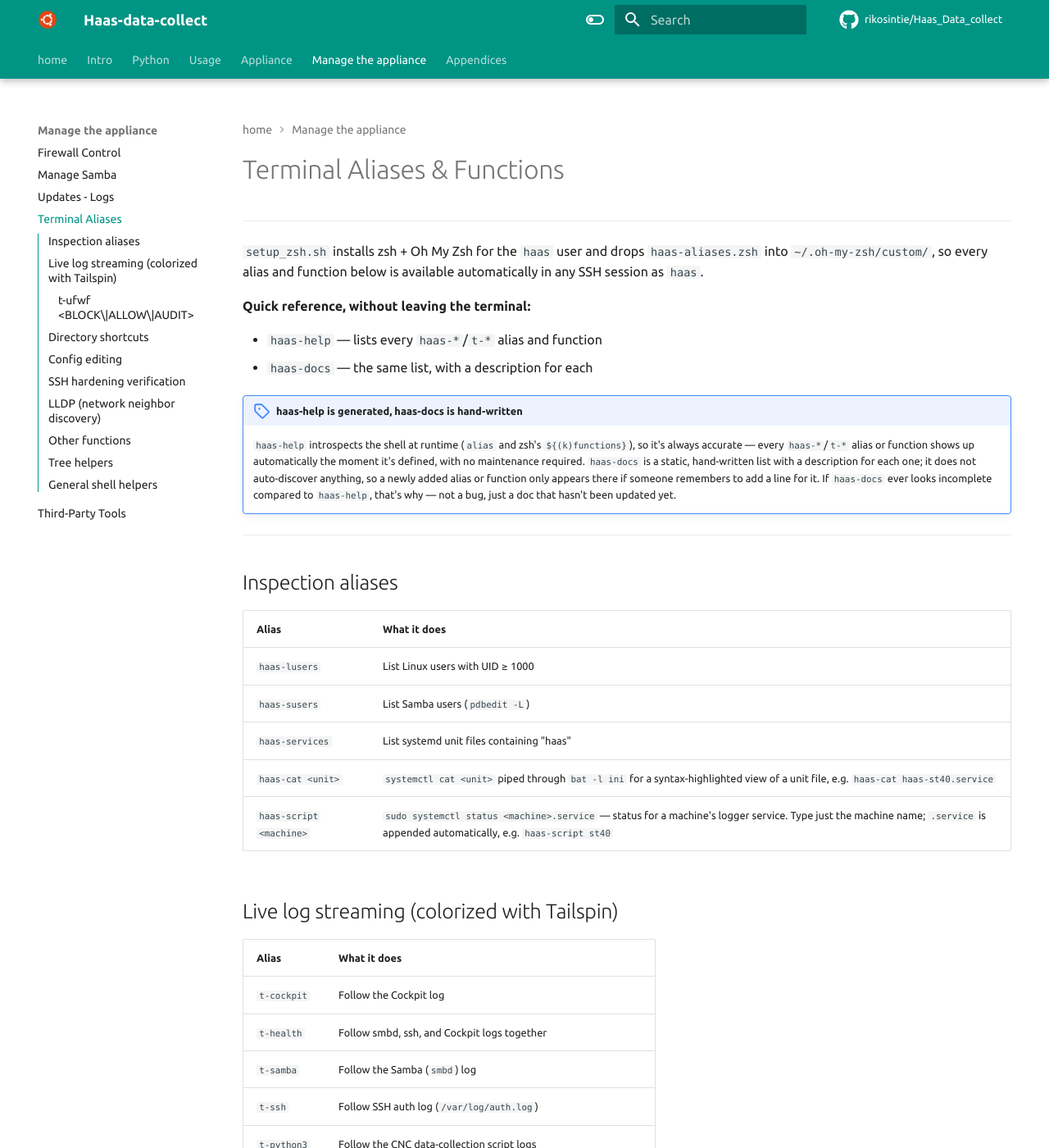
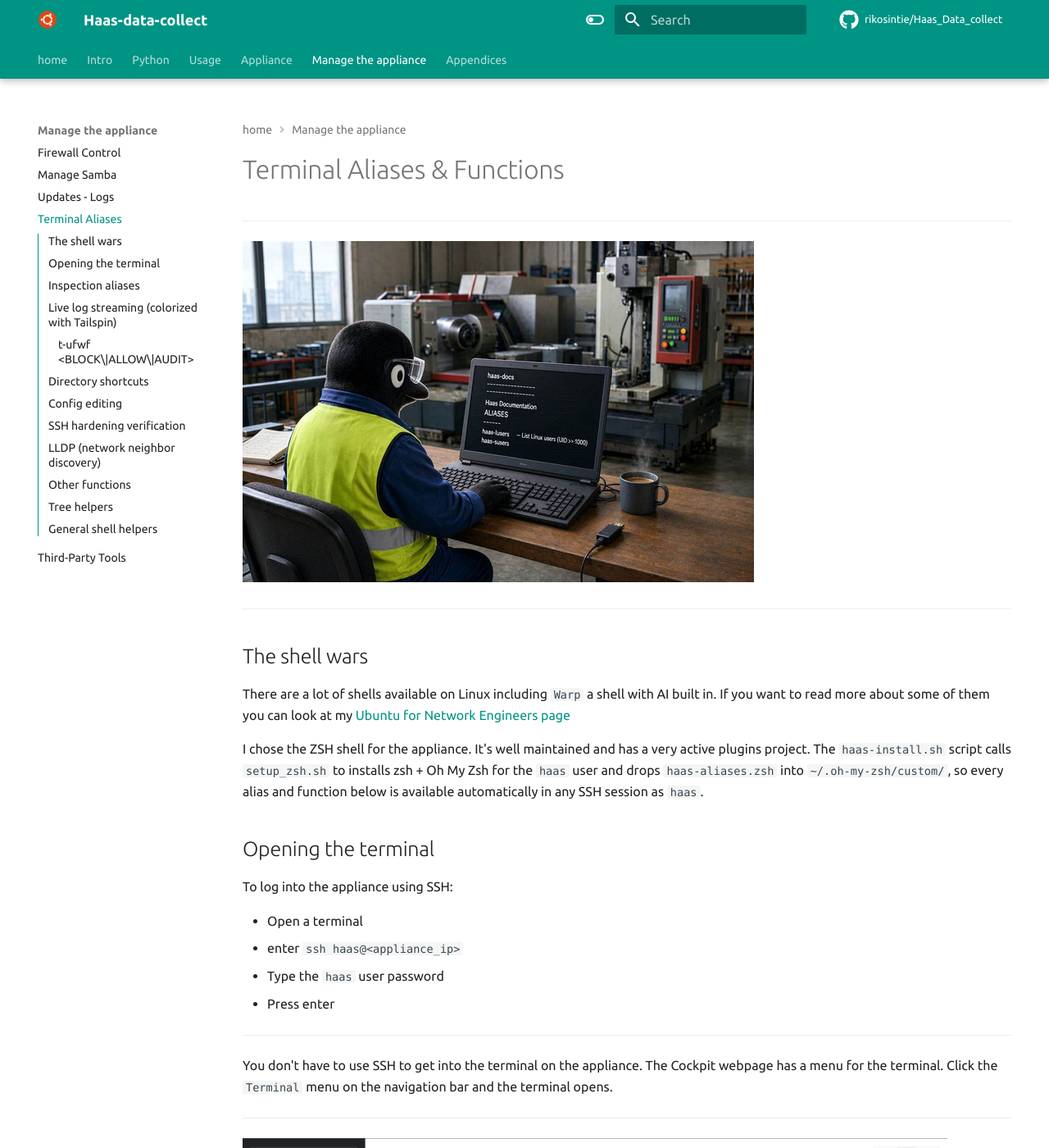
Before and after one commit to rikosintie/Haas_Data_collect, an MkDocs documentation site: the page built from docs/manage_the_appliance/terminal_aliases.md, in a window 1280 px wide and 1400 px high. Shown: the whole window at 82% size. Built offline with MkDocs 1.6.1 and Material for MkDocs 9.7.7, drawn with Linux system fonts in a browser that asks for light colours; some web fonts are replaced; comment, search, counter and statistics services are not loaded; some of the changed text lies outside the part shown.

Commit message:
Git Title: terminal_aliases.md: Added images and screenshots

```diff
--- a/docs/manage_the_appliance/terminal_aliases.md
+++ b/docs/manage_the_appliance/terminal_aliases.md
@@ -2,11 +2,38 @@
 
 ----------------------------------------------------------------
 
-`setup_zsh.sh` installs zsh + Oh My Zsh for the `haas` user and drops
-`haas-aliases.zsh` into `~/.oh-my-zsh/custom/`, so every alias and
-function below is available automatically in any SSH session as `haas`.
+![screenshot](./img/Tux_terminal.resized.jpg)
+
+----------------------------------------------------------------
+
+## The shell wars
+
+There are a lot of shells available on Linux including `Warp` a shell with AI built in. If you want to read more about some of them you can look at my [Ubuntu for Network Engineers page](https://rikosintie.github.io/Ubuntu4NetworkEngineers/terminal){: target="_blank" rel="noopener" }
+
+I chose the ZSH shell for the appliance. It's well maintained and has a very active plugins project. The `haas-install.sh` script calls `setup_zsh.sh` to installs zsh + Oh My Zsh for the `haas` user and drops `haas-aliases.zsh` into `~/.oh-my-zsh/custom/`, so every alias and function below is available automatically in any SSH session as `haas`.
+
+## Opening the terminal
+
+To log into the appliance using SSH:
+
+- Open a terminal
+- enter `ssh haas@<appliance_ip>`
+- Type the `haas` user password
+- Press enter
+
+----------------------------------------------------------------
+
+You don't have to use SSH to get into the terminal on the appliance. The Cockpit webpage has a menu for the terminal. Click the `Terminal` menu on the navigation bar and the terminal opens.
+
+----------------------------------------------------------------
+
+![screenshot](./img/terminal.resized.png)
+
+----------------------------------------------------------------
 
 **Quick reference, without leaving the terminal:**
+
+All of the aliases are available but they aren't shown onscreen like they are when you login over SSH. To run them enter:
 
 - `haas-help` — lists every `haas-*`/`t-*` alias and function
 - `haas-docs` — the same list, with a description for each
```
Also changed, not shown: docs/manage_the_appliance/img/Tux_terminal.resized.jpg (added), docs/manage_the_appliance/img/terminal.resized.png (added).
